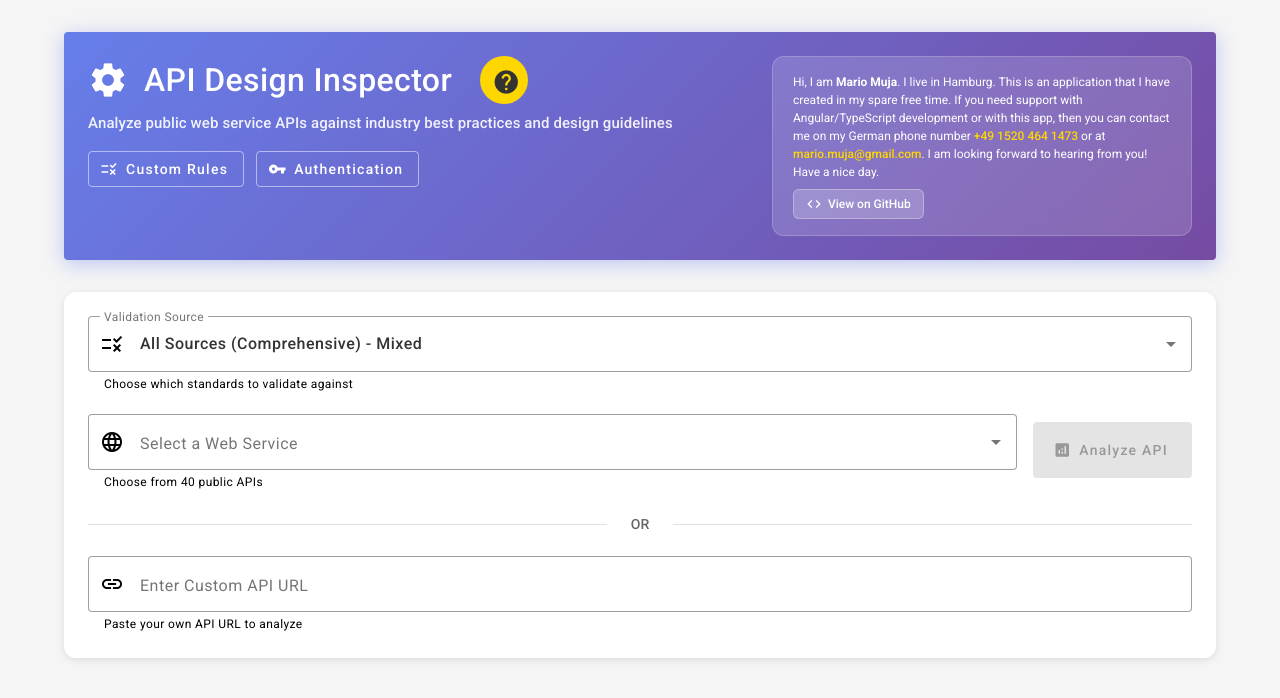
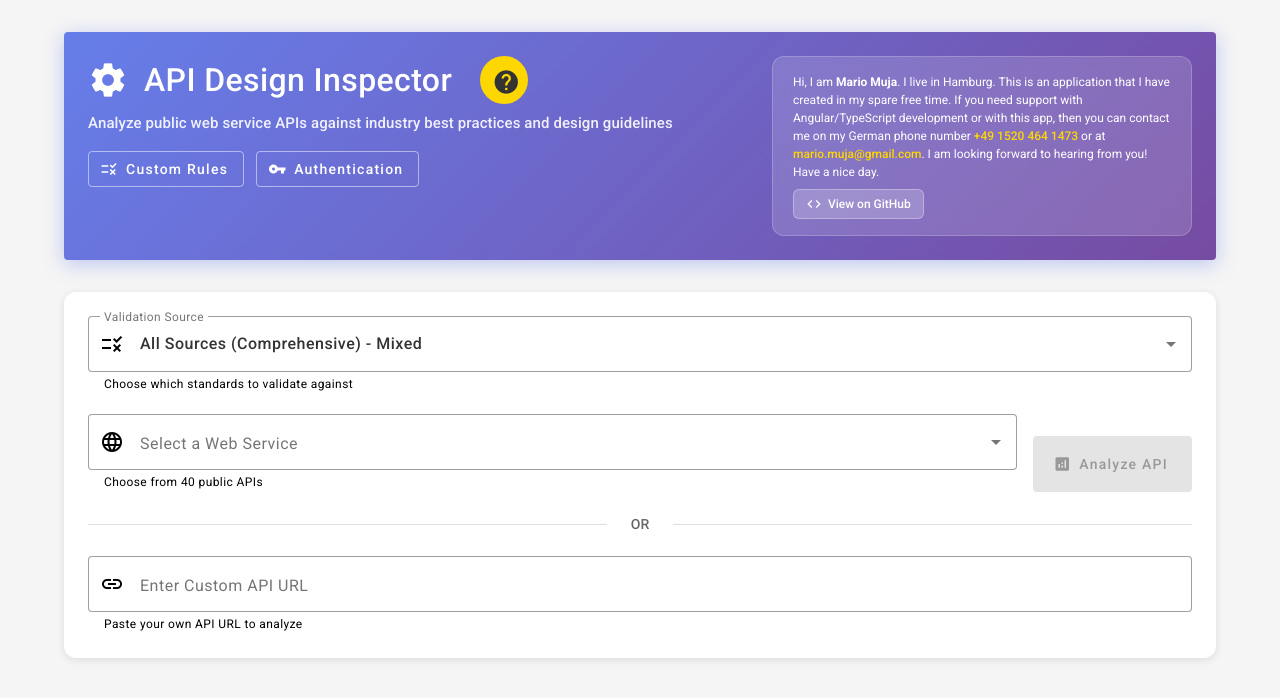
Before and after one commit to mariomuja/api-inspection, an Angular app in the folder frontend/: page / in a window 1280 px wide. Shown: the top 698 px of the page. Built offline with nearby package versions, Linux system fonts and the light colour scheme.

Commit message:
Align Analyze API button with Select Web Service dropdown - Changed align-items from flex-start to flex-end in selection-row - Removed margin-top: 8px from analyze-button - Both elements now perfectly aligned on same horizontal line - Clean baseline alignment matching Material Design standards

```diff
--- a/frontend/src/app/components/api-inspector.component.scss
+++ b/frontend/src/app/components/api-inspector.component.scss
@@ -218,7 +218,7 @@
     .selection-row {
       display: flex;
       gap: 16px;
-      align-items: flex-start;
+      align-items: flex-end;
 
       .service-select {
         flex: 1;
@@ -232,9 +232,9 @@
       }
 
       .analyze-button {
-        margin-top: 8px;
         height: 56px;
         padding: 0 24px;
+        margin-bottom: 0;
 
         mat-icon {
           margin-right: 8px;
```
